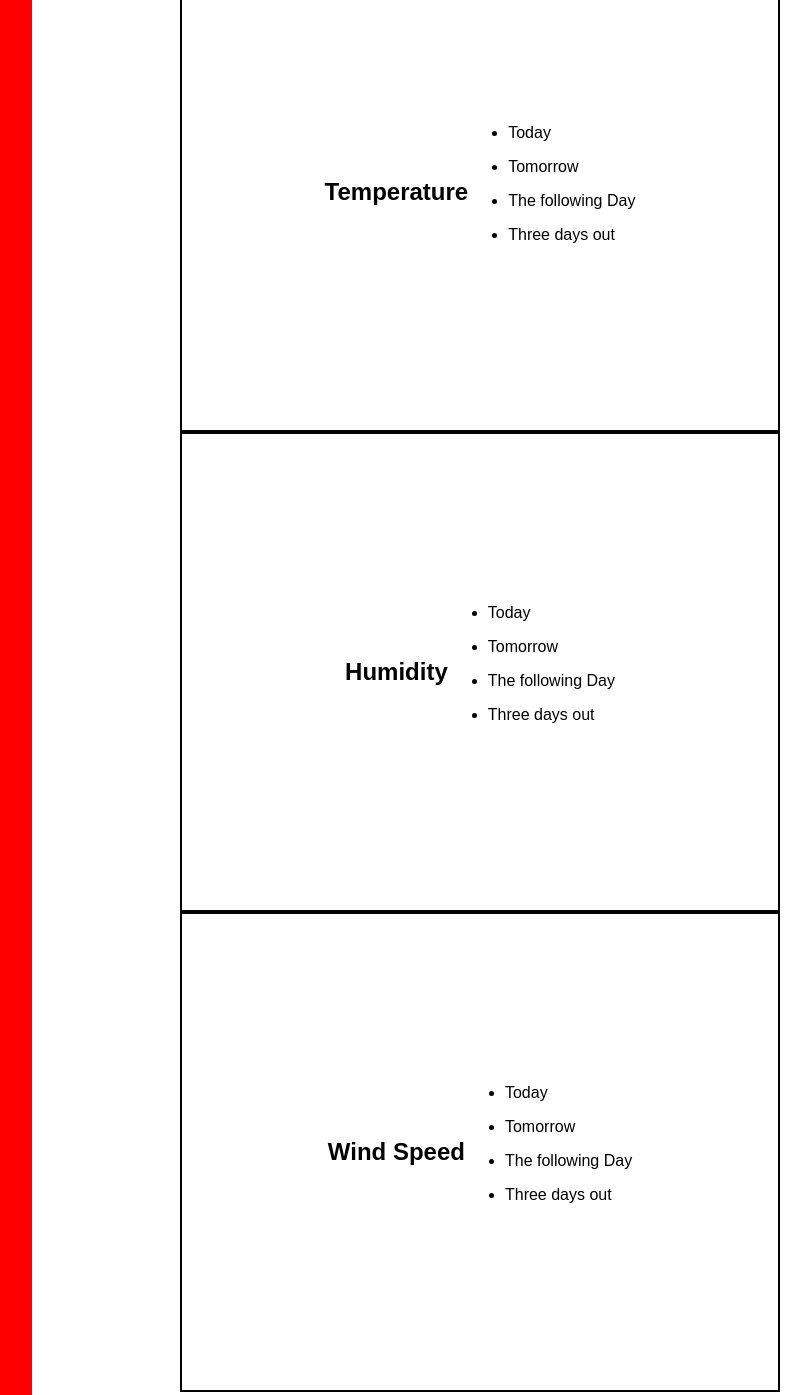
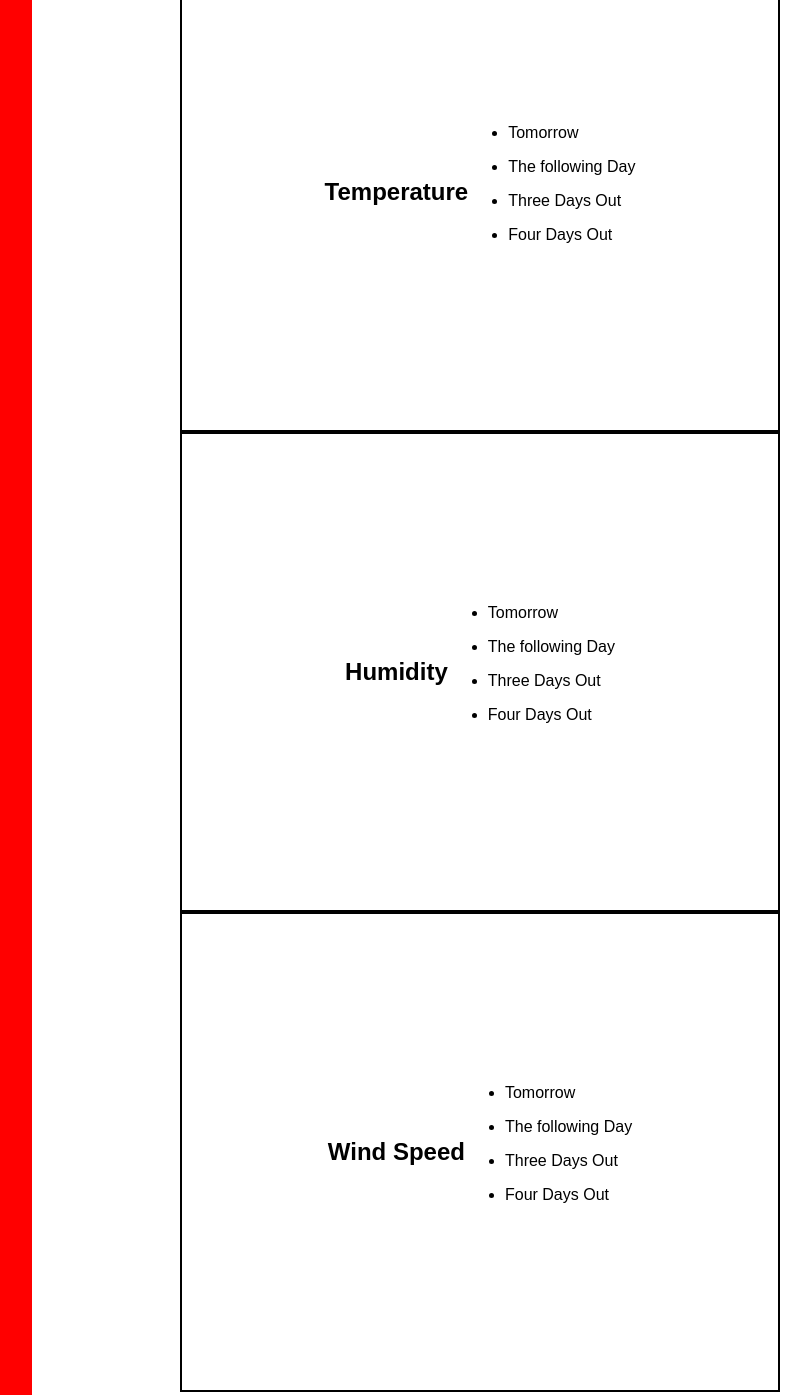
Before and after one commit to FreeWill201/Weather-API-, a plain HTML site: page index.html in a window 1280 px wide. Shown: the part 1180-2575 px from the top of the page, without its empty margins (352-1163 px from the left). Drawn offline with Linux system fonts and the light colour scheme; no server answers.

Commit message:
Fixed Dates

```diff
--- a/index.html
+++ b/index.html
@@ -49,10 +49,10 @@
           <h2 id="Date">Dates</h2>
           <p>Starting From Today, these are the displayed forecast dates</p>
           <ul>
-            <li id="WDate">Today</li>
-            <li id="WDate2">Tomorrow</li>
-            <li id="WDate3">The following Day</li>
-            <li id="WDate4">Three days out</li>
+            <li id="WDate">Tomorrow</li>
+            <li id="WDate2">The following Day</li>
+            <li id="WDate3">Three Days Out</li>
+            <li id="WDate4">Four Days Out</li>
           </ul>
         </div>
       </aside>
@@ -65,13 +65,13 @@
         <div class="Icons" class="temp">
           <h2 id="Temp">Temperature</h2>
           <ul>
-            <li id="WDate">Today</li>
+            <li id="WDate">Tomorrow</li>
             <p id="WTemp"></p>
-            <li id="WDate2">Tomorrow</li>
+            <li id="WDate2">The following Day</li>
             <p id="WTemp2"></p>
-            <li id="WDate3">The following Day</li>
+            <li id="WDate3">Three Days Out</li>
             <p id="WTemp3"></p>
-            <li id="WDate4">Three days out</li>
+            <li id="WDate4">Four Days Out</li>
             <p id="WTemp4"></p>
           </ul>
         </div>
@@ -79,13 +79,13 @@
         <div class="Icons" class="humidity">
           <h2 id="Humidity">Humidity</h2>
           <ul>
-            <li id="WDate">Today</li>
+            <li id="WDate">Tomorrow</li>
             <p id="WHum"></p>
-            <li id="WDate2">Tomorrow</li>
+            <li id="WDate2">The following Day</li>
             <p id="WHum2"></p>
-            <li id="WDate3">The following Day</li>
+            <li id="WDate3">Three Days Out</li>
             <p id="WHum3"></p>
-            <li id="WDate4">Three days out</li>
+            <li id="WDate4">Four Days Out</li>
             <p id="WHum4"></p>
           </ul>
         </div>
@@ -93,13 +93,13 @@
         <div class="Icons" class="wind">
           <h2 id="Speed">Wind Speed</h2>
           <ul>
-            <li id="WDate">Today</li>
+            <li id="WDate">Tomorrow</li>
             <p id="WSpeed"></p>
-            <li id="WDate2">Tomorrow</li>
+            <li id="WDate2">The following Day</li>
             <p id="WSpeed2"></p>
-            <li id="WDate3">The following Day</li>
+            <li id="WDate3">Three Days Out</li>
             <p id="WSpeed3"></p>
-            <li id="WDate4">Three days out</li>
+            <li id="WDate4">Four Days Out</li>
             <p id="WSpeed4"></p>
           </ul>
         </div>
```
